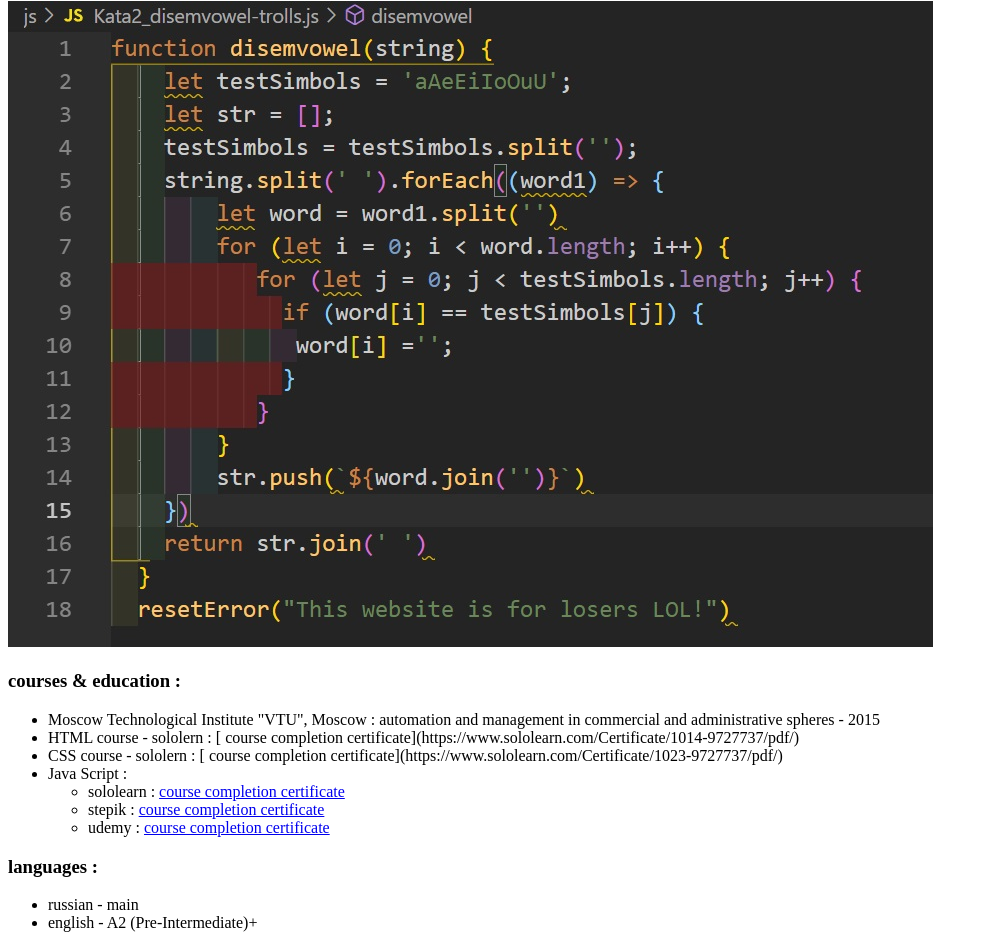
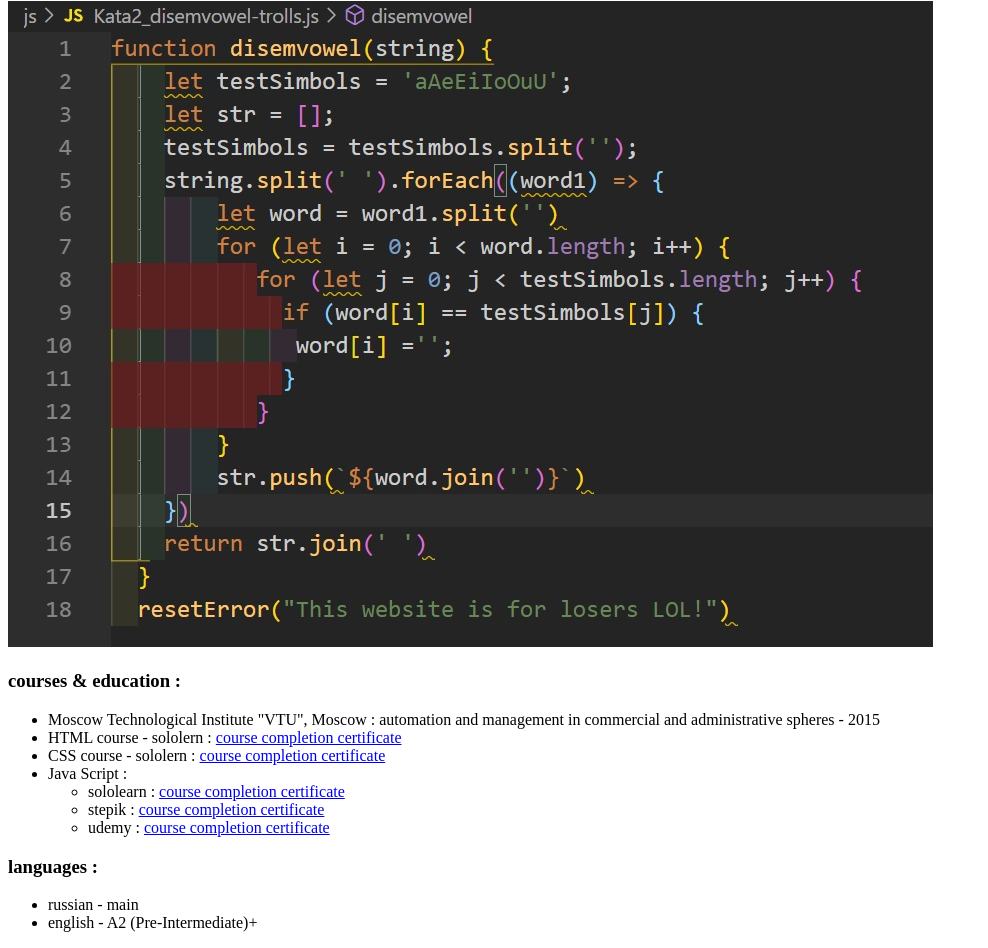
Before and after one commit to igor-sergeevich-po/rsschool-cv_v-01, a plain HTML site: page index.html in a window 1280 px wide. Shown: the part 619-1567 px from the top of the page, without its empty margins (0-988 px from the left). Drawn offline with Linux system fonts and the light colour scheme.

Commit message:
feat: add class for a - link

```diff
--- a/index.html
+++ b/index.html
@@ -20,8 +20,8 @@
         <li>phone number : + 7 (951) 507 67 79</li>
         <li>email : 89515076779@ya.ru</li>
 
-        <li>telegram : <a href="https://t.me/elScrooge">elScrooge</a></li>
-        <li>gitHub : <a href="https://github.com/igor-sergeevich-po">igor-sergeevich-po</a></li>
+        <li>telegram : <a class="base-link" href="https://t.me/elScrooge">elScrooge</a></li>
+        <li>gitHub : <a class="base-link" href="https://github.com/igor-sergeevich-po">igor-sergeevich-po</a></li>
     </ul>
     <h3>about me :</h3>
     My task is effective training, my goal is to become a professional in the field<br> of interface development.
@@ -41,15 +41,13 @@
     <h3>courses & education :</h3>
     <ul>
                 <li> Moscow Technological Institute "VTU", Moscow : automation and management in commercial and administrative spheres - 2015</li>
-                <li> HTML course - sololern : [
-            course completion certificate](https://www.sololearn.com/Certificate/1014-9727737/pdf/)</li>
-                <li> CSS course - sololern : [
-                course completion certificate](https://www.sololearn.com/Certificate/1023-9727737/pdf/)</li>
+                <li> HTML course - sololern : <a class="base-link" href="https://www.sololearn.com/Certificate/1014-9727737/pdf/">course completion certificate</a> </li>
+                <li> CSS course - sololern : <a class="base-link" href="https://www.sololearn.com/Certificate/1023-9727737/pdf/">course completion certificate</a> </li>
                 <li> Java Script :</li>
                 <ul>
-                   <li> sololearn : <a href="https://www.sololearn.com/certificates/course/en/9727737/1024/landscape/png">course completion certificate</a> </li>
-                  <li> stepik : <a href="https://stepik.org/cert/1346296">course completion certificate</a></li>
-                  <li> udemy : <a href="https://udemy-certificate.s3.amazonaws.com/image/UC-b9ba6859-672f-4f83-9b0e-5e90cb1cb832.jpg?v=1640435180000">course completion certificate</a></li>
+                   <li> sololearn : <a class="base-link" href="https://www.sololearn.com/certificates/course/en/9727737/1024/landscape/png">course completion certificate</a> </li>
+                  <li> stepik : <a class="base-link" href="https://stepik.org/cert/1346296">course completion certificate</a></li>
+                  <li> udemy : <a class="base-link" href="https://udemy-certificate.s3.amazonaws.com/image/UC-b9ba6859-672f-4f83-9b0e-5e90cb1cb832.jpg?v=1640435180000">course completion certificate</a></li>
                 </ul>
     </ul>
     <h3>languages :</h3>
```
